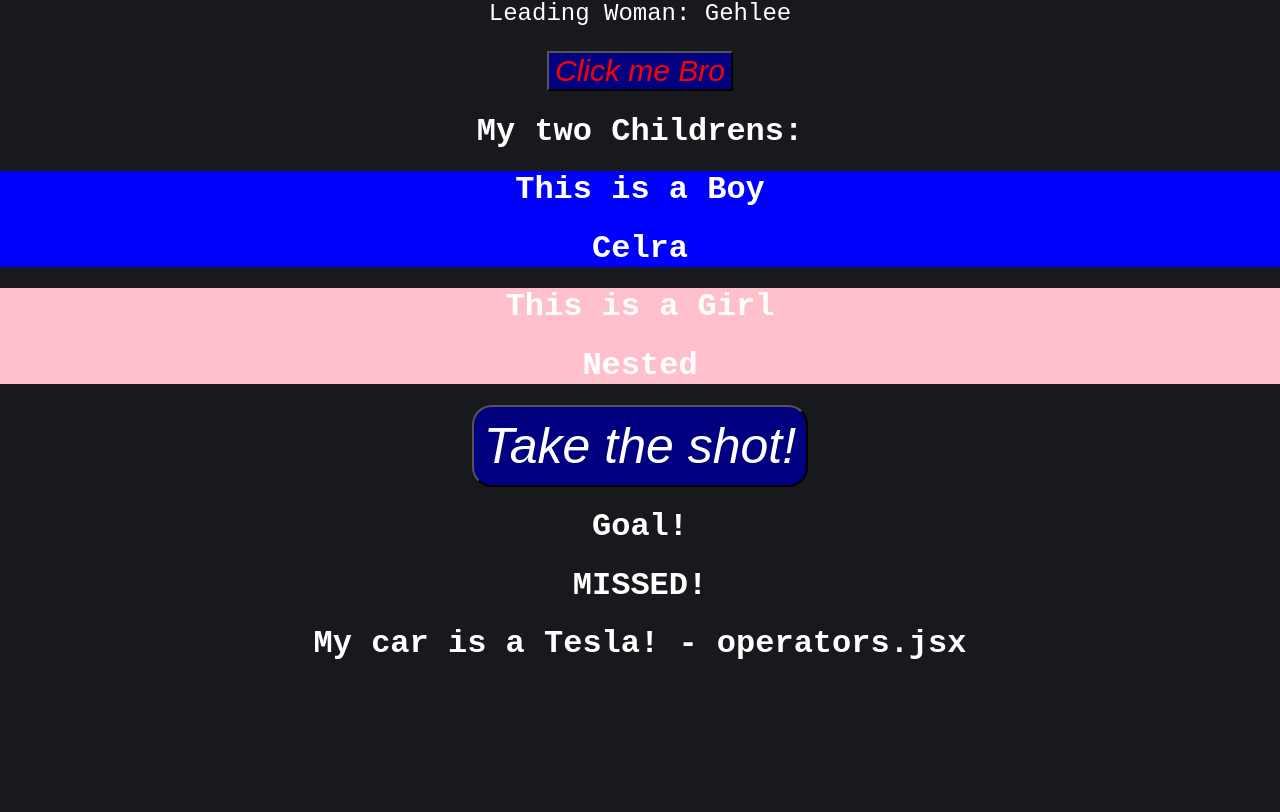
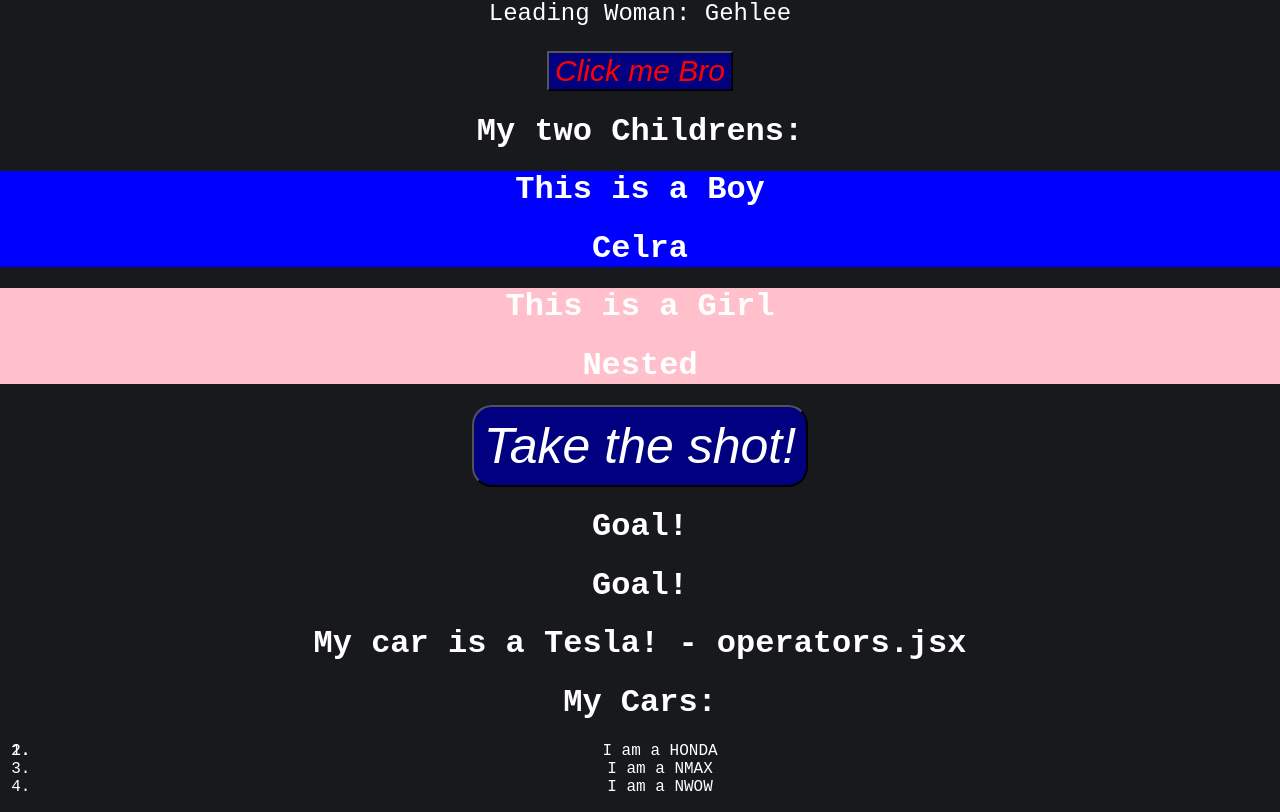
Before and after one commit to celraaaaaqt/JavaScript-React-practice, a React (Vite) app: page / in a window 1280 px wide. Shown: the part 521-1333 px from the top of the page. Before the commit the page ends 1205 px from the top, so only its background shows below. Built offline with nearby package versions, Linux system fonts and the light colour scheme.

Commit message:
nicely done

```diff
--- a/src/App.jsx
+++ b/src/App.jsx
@@ -8,6 +8,7 @@ import { Parent } from "./components/PropsChildren.jsx";
 import { Football } from "./components/Events.jsx";
 import { Goal, Goal2 } from "./components/conditionals.jsx";
 import { Vehicle } from "./components/operators.jsx";
+import { MyCars } from "./components/ReactLists.jsx";
 
 createRoot(document.getElementById("root")).render(
 	<div>
@@ -18,7 +19,8 @@ createRoot(document.getElementById("root")).render(
         <Parent />
         <Football />
         <Goal isGoal={true} />
-        <Goal2 isGoal={false} />
+        <Goal2 isGoal={true} />
         <Vehicle brand="Tesla"/>
+        <MyCars />
 	</div>,
 );
--- /dev/null
+++ b/src/components/ReactLists.jsx
@@ -0,0 +1,15 @@
+export function MyCars() {
+    const Cars = ["HONDA", "NMAX", "NWOW"];
+
+    return (
+        <div>
+            <h1>My Cars: </h1>
+            <ol>
+                <li>
+                    {Cars.map((car) => <li> I am a { car } </li>)}
+                </li>
+            </ol>
+        </div>
+
+    )
+}
--- a/src/index.css
+++ b/src/index.css
@@ -25,3 +25,8 @@ p {
 button {
 	font-style: italic;
 }
+
+li {
+	color: white;
+
+}
```
Also changed, not shown: src/components/conditionals.jsx (+9 -9 lines).
